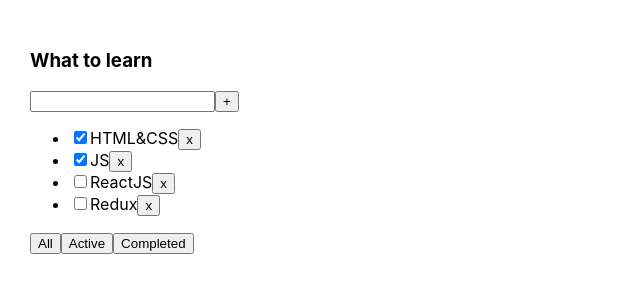
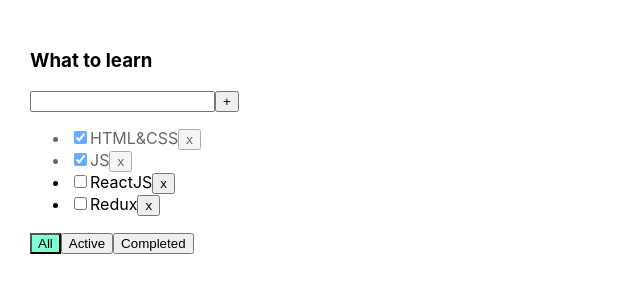
Before and after one commit to Ivan-Gusev-1993/my-todolist-tuesday, a React (Create React App) app: page / in a window 1280 px wide. Shown: the top 300 px of the page, without its empty margins (0-640 px from the left). Built offline with nearby package versions, Linux system fonts and the light colour scheme.

Commit message:
todolist again

```diff
--- a/src/App.css
+++ b/src/App.css
@@ -6,3 +6,19 @@
 .App > div {
   margin-right: 50px;
 }
+
+.error {
+  border: red 2px solid;
+}
+
+.error-message {
+  color: red;
+}
+
+.active-filter-button {
+  background-color: aquamarine;
+}
+
+.is-done {
+  opacity: 0.6;
+}
--- a/src/App.tsx
+++ b/src/App.tsx
@@ -2,8 +2,6 @@
 import './App.css';
 import {Todolist} from "./components/Todolist";
 import {v1} from "uuid";
-
-
 
 
 export type FilterButtonValue = 'all' | 'active' | 'completed';
@@ -16,6 +14,10 @@
         {id: v1(), title: "Redux", isDone: false}
     ])
     let [filter, setFilter] = useState<FilterButtonValue>('all')
+
+    const changeTaskStatus = (taskId: string, isDone: boolean) => {
+      setTask(tasks.map(t => t.id === taskId ? {...t, isDone: isDone} : t))
+    }
 
     const removeTask = (id: string) => {
         setTask(tasks.filter(t => t.id !== id))
@@ -33,12 +35,20 @@
         setFilter(value)
     }
 
+    const addTask = (title: string) => {
+        setTask([{id: v1(), title: title, isDone: false}, ...tasks])
+    }
+
     return (
         <div className="App">
-            <Todolist title={'What to learn'}
-                      tasks={taskForTodolist}
-                      removeTask={removeTask}
-                      changeButton={changeButton}
+            <Todolist
+                title={'What to learn'}
+                tasks={taskForTodolist}
+                removeTask={removeTask}
+                changeButton={changeButton}
+                addTask={addTask}
+                changeTaskStatus={changeTaskStatus}
+                filter={filter}
             />
         </div>
     );
--- a/src/components/Todolist.tsx
+++ b/src/components/Todolist.tsx
@@ -1,5 +1,6 @@
-import React from 'react';
+import React, {ChangeEvent, KeyboardEvent, useState} from 'react';
 import {FilterButtonValue} from "../App";
+
 
 export type TaskType = {
     id: string
@@ -12,19 +13,44 @@
     tasks: Array<TaskType>
     removeTask: (id: string) => void
     changeButton:(value:FilterButtonValue)=>void
+    addTask:(title: string)=>void
+    changeTaskStatus:(taskId: string, isDone: boolean)=>void
+    filter: FilterButtonValue
 }
 
 export const Todolist = (props: TodolistPropsType) => {
+            let [title, setTitle] = useState('')
+            let [error, setError] = useState<null | string>(null)
 
+            const addTask = () => {
+                if (title.trim() !== '') {
+                    props.addTask(title.trim())
+                    setTitle('')
+                } else {
+                    setError('Title is required')
+                }
+            }
 
-            const onClickButtonAllHandler = (value:FilterButtonValue) => {
-                props.changeButton(value)
+            const onChangeInputHandler = (e:ChangeEvent<HTMLInputElement>) => {
+                setTitle(e.currentTarget.value)
+                setError('')
             }
-             const onClickButtonActiveHandler = (value:FilterButtonValue) => {
-                props.changeButton(value)
+
+            const onKeyDownHandler = (e:KeyboardEvent<HTMLInputElement>) => {
+                setError(null)
+                if (e.key === 'Enter') {
+                    addTask()
+                }
             }
-            const onClickButtonCompletedHandler = (value:FilterButtonValue) => {
-                props.changeButton(value)
+
+            const onClickButtonAllHandler = () => {
+                props.changeButton('all')
+            }
+             const onClickButtonActiveHandler = () => {
+                props.changeButton('active')
+            }
+            const onClickButtonCompletedHandler = () => {
+                props.changeButton('completed')
             }
 
     return (
@@ -32,28 +58,55 @@
             <div>
                 <h3>{props.title}</h3>
                 <div>
-                    <input/>
-                    <button>+</button>
+                    <input value={title}
+                           onChange={onChangeInputHandler}
+                           onKeyDown={onKeyDownHandler}
+                           className={error ? 'error' : ''}
+                    />
+                    <button onClick={addTask}>+</button>
+                    {error && <div className={'error-message'}>{error}</div>}
                 </div>
                 <ul>
                     {props.tasks.map((el) => {
                         const onClickButtonHandler = () => {
                             props.removeTask(el.id)
                         }
+                        const onChangeHandler = (e:ChangeEvent<HTMLInputElement>) => {
+                            props.changeTaskStatus(el.id, e.currentTarget.checked)
+                        }
+
                         return (
-                            <li key={el.id}>
-                                <input type="checkbox" checked={el.isDone}/>
+                            <li key={el.id} className={el.isDone ? 'is-done' : ''}>
+                                <input
+                                    onChange={onChangeHandler}
+                                    type="checkbox"
+                                    checked={el.isDone}
+                                />
                                 <span>{el.title}</span>
-                                <button onClick={() => {onClickButtonHandler()}}>x</button>
+                                <button onClick={onClickButtonHandler}>x</button>
                             </li>
                         )
                     })}
 
                 </ul>
                 <div>
-                    <button onClick={()=>{onClickButtonAllHandler('all')}}>All</button>
-                    <button onClick={()=>{onClickButtonActiveHandler('active')}}>Active</button>
-                    <button onClick={()=>{onClickButtonCompletedHandler('completed')}}>Completed</button>
+                    <button
+                        onClick={onClickButtonAllHandler}
+                        className={props.filter === 'all' ? 'active-filter-button' : ''}>
+                        All
+                    </button>
+
+                    <button
+                        onClick={onClickButtonActiveHandler}
+                        className={props.filter === 'active' ? 'active-filter-button' : ''}>
+                        Active
+                    </button>
+
+                    <button
+                        onClick={onClickButtonCompletedHandler}
+                        className={props.filter === 'completed' ? 'active-filter-button' : ''}>
+                        Completed
+                    </button>
                 </div>
             </div>
         </div>
```
